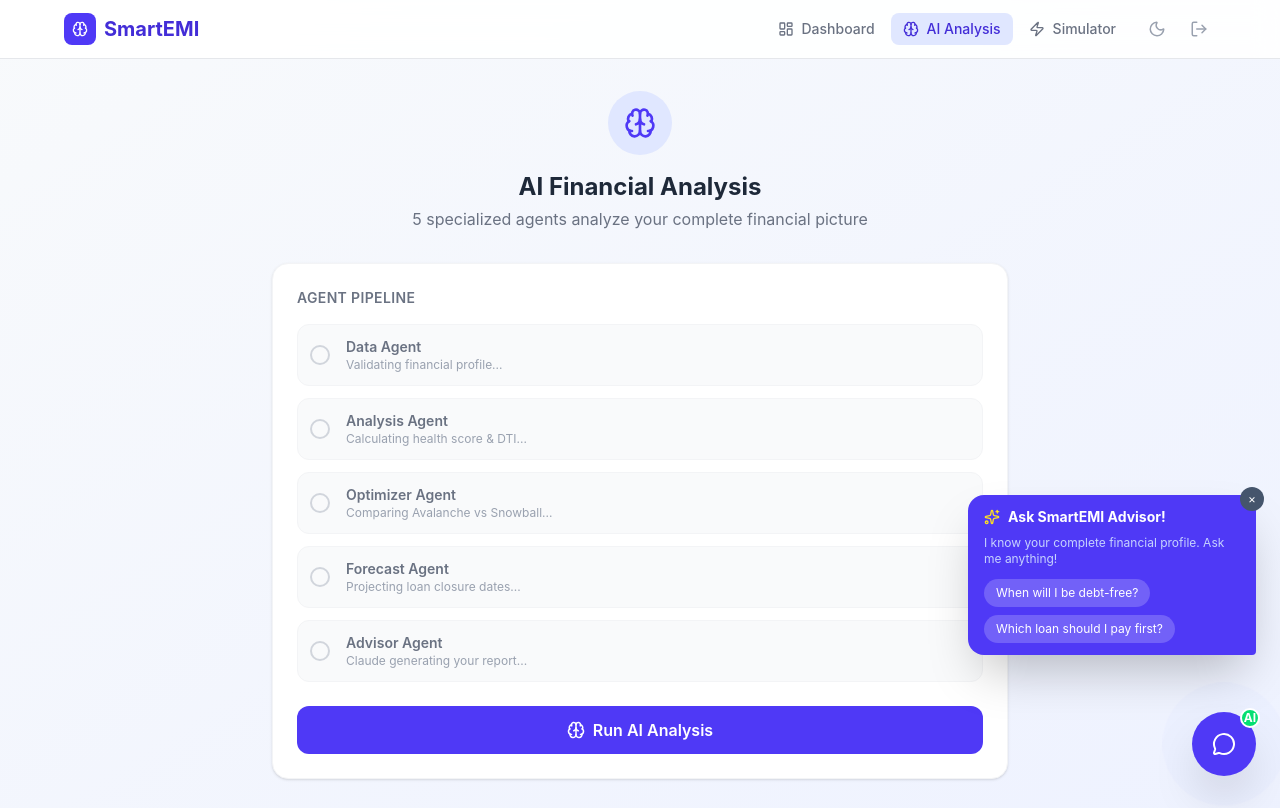
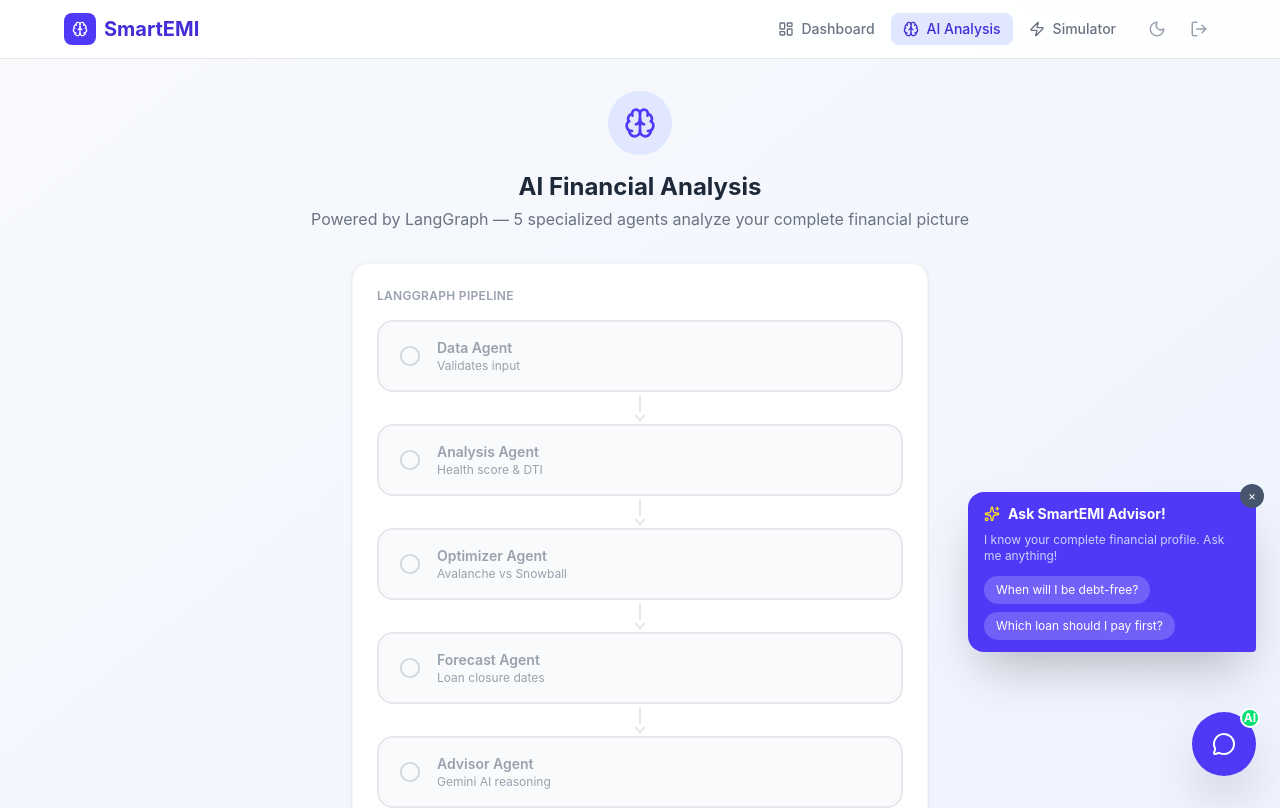
Before and after one commit to ruchita0131/smartemi-frontend, a React (Vite) app: page /analysis in a window 1280 px wide. Shown: the top 808 px of the page. Built offline with nearby package versions, Linux system fonts and the light colour scheme; sample sign-in values are in the browser's storage.

Commit message:
Add LangGraph visual pipeline graph

```diff
--- /dev/null
+++ b/src/components/AgentGraph.jsx
@@ -0,0 +1,117 @@
+import { CheckCircle, Loader, Circle } from 'lucide-react';
+
+const NODES = [
+  { id: 'data_agent',      label: 'Data Agent',      desc: 'Validates input',         color: 'blue'   },
+  { id: 'analysis_agent',  label: 'Analysis Agent',  desc: 'Health score & DTI',      color: 'indigo' },
+  { id: 'optimizer_agent', label: 'Optimizer Agent', desc: 'Avalanche vs Snowball',   color: 'violet' },
+  { id: 'forecast_agent',  label: 'Forecast Agent',  desc: 'Loan closure dates',      color: 'purple' },
+  { id: 'advisor_agent',   label: 'Advisor Agent',   desc: 'Gemini AI reasoning',     color: 'pink'   },
+];
+
+const colorMap = {
+  blue:   { bg: 'bg-blue-50 dark:bg-blue-900/20',     border: 'border-blue-300 dark:border-blue-700',     text: 'text-blue-700 dark:text-blue-300',     icon: 'text-blue-500',   dot: 'bg-blue-400'   },
+  indigo: { bg: 'bg-indigo-50 dark:bg-indigo-900/20', border: 'border-indigo-300 dark:border-indigo-700', text: 'text-indigo-700 dark:text-indigo-300', icon: 'text-indigo-500', dot: 'bg-indigo-400' },
+  violet: { bg: 'bg-violet-50 dark:bg-violet-900/20', border: 'border-violet-300 dark:border-violet-700', text: 'text-violet-700 dark:text-violet-300', icon: 'text-violet-500', dot: 'bg-violet-400' },
+  purple: { bg: 'bg-purple-50 dark:bg-purple-900/20', border: 'border-purple-300 dark:border-purple-700', text: 'text-purple-700 dark:text-purple-300', icon: 'text-purple-500', dot: 'bg-purple-400' },
+  pink:   { bg: 'bg-pink-50 dark:bg-pink-900/20',     border: 'border-pink-300 dark:border-pink-700',     text: 'text-pink-700 dark:text-pink-300',     icon: 'text-pink-500',   dot: 'bg-pink-400'   },
+};
+
+export default function AgentGraph({ activeStep, running, done }) {
+  return (
+    <div className="w-full">
+      <p className="text-xs font-semibold text-gray-400 dark:text-gray-500 uppercase tracking-wide mb-4">
+        LangGraph Pipeline
+      </p>
+
+      {/* Graph nodes + edges */}
+      <div className="flex flex-col items-center gap-0">
+        {NODES.map((node, i) => {
+          const isDone    = done || activeStep > i;
+          const isActive  = running && activeStep === i;
+          const isPending = !isDone && !isActive;
+          const colors    = colorMap[node.color];
+
+          return (
+            <div key={node.id} className="flex flex-col items-center w-full">
+
+              {/* Node card */}
+              <div className={`w-full flex items-center gap-4 px-5 py-4 rounded-2xl border-2 transition-all duration-500 ${
+                isDone   ? `${colors.bg} ${colors.border} shadow-sm` :
+                isActive ? `${colors.bg} ${colors.border} shadow-lg scale-[1.02]` :
+                           'bg-gray-50 dark:bg-slate-800/50 border-gray-200 dark:border-slate-700'
+              }`}>
+
+                {/* Status icon */}
+                <div className="flex-shrink-0">
+                  {isDone ? (
+                    <CheckCircle size={22} className={colors.icon} />
+                  ) : isActive ? (
+                    <Loader size={22} className={`${colors.icon} animate-spin`} />
+                  ) : (
+                    <Circle size={22} className="text-gray-300 dark:text-slate-600" />
+                  )}
+                </div>
+
+                {/* Node info */}
+                <div className="flex-1 min-w-0">
+                  <p className={`font-semibold text-sm ${
+                    isDone || isActive ? colors.text : 'text-gray-400 dark:text-slate-500'
+                  }`}>
+                    {node.label}
+                  </p>
+                  <p className="text-xs text-gray-400 dark:text-slate-500 truncate">
+                    {node.desc}
+                  </p>
+                </div>
+
+                {/* Active pulse dot */}
+                {isActive && (
+                  <div className="flex-shrink-0 flex items-center gap-1">
+                    <div className={`w-2 h-2 rounded-full ${colors.dot} animate-ping`} />
+                    <span className={`text-xs font-medium ${colors.text}`}>Running</span>
+                  </div>
+                )}
+
+                {/* Done badge */}
+                {isDone && (
+                  <div className="flex-shrink-0">
+                    <span className={`text-xs font-semibold px-2 py-0.5 rounded-full ${colors.bg} ${colors.text} border ${colors.border}`}>
+                      Done
+                    </span>
+                  </div>
+                )}
+              </div>
+
+              {/* Edge connector */}
+              {i < NODES.length - 1 && (
+                <div className="flex flex-col items-center my-1">
+                  <div className={`w-0.5 h-4 transition-all duration-500 ${
+                    isDone ? colors.dot : 'bg-gray-200 dark:bg-slate-700'
+                  }`} />
+                  <div className={`w-2 h-2 rotate-45 border-r-2 border-b-2 transition-all duration-500 ${
+                    isDone ? colors.border : 'border-gray-200 dark:border-slate-700'
+                  }`} />
+                </div>
+              )}
+            </div>
+          );
+        })}
+      </div>
+
+      {/* Final END node */}
+      <div className="flex flex-col items-center mt-1">
+        <div className="flex flex-col items-center my-1">
+          <div className={`w-0.5 h-4 transition-all duration-500 ${done ? 'bg-green-400' : 'bg-gray-200 dark:bg-slate-700'}`} />
+          <div className={`w-2 h-2 rotate-45 border-r-2 border-b-2 transition-all duration-500 ${done ? 'border-green-400' : 'border-gray-200 dark:border-slate-700'}`} />
+        </div>
+        <div className={`px-6 py-2 rounded-full border-2 text-sm font-bold transition-all duration-500 ${
+          done
+            ? 'bg-green-50 dark:bg-green-900/20 border-green-400 text-green-700 dark:text-green-400'
+            : 'bg-gray-50 dark:bg-slate-800 border-gray-200 dark:border-slate-700 text-gray-300 dark:text-slate-600'
+        }`}>
+          {done ? '✅ END — Analysis Complete' : 'END'}
+        </div>
+      </div>
+    </div>
+  );
+}
--- a/src/pages/AnalysisPage.jsx
+++ b/src/pages/AnalysisPage.jsx
@@ -2,181 +2,188 @@ import { useState } from 'react';
 import { useAuth } from '../context/AuthContext';
 import client from '../api/client';
 import Navbar from '../components/Navbar';
-import { Brain, CheckCircle, Loader, AlertCircle } from 'lucide-react';
-
-const AGENTS = [
-  { key: 'profile',  label: 'Data Agent',     desc: 'Validating financial profile...'   },
-  { key: 'analysis', label: 'Analysis Agent',  desc: 'Calculating health score & DTI...' },
-  { key: 'strategy', label: 'Optimizer Agent', desc: 'Comparing Avalanche vs Snowball...' },
-  { key: 'forecast', label: 'Forecast Agent',  desc: 'Projecting loan closure dates...'  },
-  { key: 'advice',   label: 'Advisor Agent',   desc: 'Claude generating your report...'  },
-];
+import AgentGraph from '../components/AgentGraph';
+import { Brain, AlertCircle, Loader, Sparkles } from 'lucide-react';
 
 export default function AnalysisPage() {
   const { user } = useAuth();
   const [running, setRunning] = useState(false);
   const [result, setResult] = useState(null);
   const [activeStep, setActiveStep] = useState(-1);
+  const [done, setDone] = useState(false);
   const [error, setError] = useState('');
 
   const runAnalysis = async () => {
     setRunning(true);
     setResult(null);
+    setDone(false);
     setError('');
+    setActiveStep(0);
 
-    // Animate through steps while waiting
-    for (let i = 0; i < AGENTS.length; i++) {
+    // Animate through agents
+    for (let i = 0; i < 5; i++) {
       setActiveStep(i);
-      await new Promise(r => setTimeout(r, 800));
+      await new Promise(r => setTimeout(r, 700));
     }
 
     try {
       const { data } = await client.get(`/api/users/${user.id}/analyze`);
       setResult(data);
+      setDone(true);
       setActiveStep(5);
     } catch (e) {
       setError(e.response?.data?.detail || 'Analysis failed. Make sure you have income and at least one loan added.');
       setActiveStep(-1);
+      setDone(false);
     } finally {
       setRunning(false);
     }
   };
 
+  const card = "bg-white dark:bg-slate-900 rounded-2xl shadow-sm border border-gray-100 dark:border-slate-800 p-6";
+
   return (
     <div className="min-h-screen bg-gradient-to-br from-slate-50 to-indigo-50 dark:from-slate-950 dark:to-slate-900">
       <Navbar />
-      <div className="max-w-3xl mx-auto px-4 py-8">
+      <div className="max-w-5xl mx-auto px-4 py-8">
+
         <div className="text-center mb-8">
-          <div className="inline-flex items-center justify-center w-16 h-16 bg-indigo-100 rounded-full mb-4">
-            <Brain className="text-indigo-600" size={32} />
+          <div className="inline-flex items-center justify-center w-16 h-16 bg-indigo-100 dark:bg-indigo-900/40 rounded-full mb-4">
+            <Brain className="text-indigo-600 dark:text-indigo-400" size={32} />
           </div>
-          <h1 className="text-2xl font-bold text-gray-800">AI Financial Analysis</h1>
-          <p className="text-gray-500 mt-1">5 specialized agents analyze your complete financial picture</p>
+          <h1 className="text-2xl font-bold text-gray-800 dark:text-gray-100">AI Financial Analysis</h1>
+          <p className="text-gray-500 dark:text-gray-400 mt-1">
+            Powered by LangGraph — 5 specialized agents analyze your complete financial picture
+          </p>
         </div>
 
-        {/* Agent Pipeline */}
-        <div className="bg-white dark:bg-slate-900 rounded-2xl shadow-sm border border-gray-100 dark:border-slate-800 p-6 mb-6">
-          <h2 className="text-sm font-semibold text-gray-500 dark:text-gray-400 uppercase tracking-wide mb-4">Agent Pipeline</h2>
-          <div className="space-y-3">
-            {AGENTS.map((agent, i) => {
-              const isDone = activeStep > i || activeStep === 5;
-              const isActive = activeStep === i && running;
-              return (
-                <div key={agent.key} className={`flex items-center gap-4 p-3 rounded-xl transition-all ${
-                  isActive ? 'bg-indigo-50 border border-indigo-200' :
-                  isDone   ? 'bg-green-50 border border-green-200' :
-                             'bg-gray-50 dark:bg-slate-800 border border-gray-100 dark:border-slate-700'
-                }`}>
-                  <div className="flex-shrink-0">
-                    {isDone ? <CheckCircle className="text-green-500" size={20} /> :
-                     isActive ? <Loader className="text-indigo-500 animate-spin" size={20} /> :
-                     <div className="w-5 h-5 rounded-full border-2 border-gray-300" />}
-                  </div>
-                  <div>
-                    <p className={`text-sm font-semibold ${isActive ? 'text-indigo-700' : isDone ? 'text-green-700' : 'text-gray-500'}`}>
-                      {agent.label}
-                    </p>
-                    <p className="text-xs text-gray-400">{agent.desc}</p>
-                  </div>
-                </div>
-              );
-            })}
-          </div>
+        {/* Two column layout when results available */}
+        <div className={`grid gap-6 ${result ? 'md:grid-cols-2' : 'md:grid-cols-1 max-w-xl mx-auto'}`}>
+
+          {/* LEFT: Graph */}
+          <div className={card}>
+            <AgentGraph activeStep={activeStep} running={running} done={done} />
 
             {error && (
-            <div className="mt-4 flex items-start gap-2 bg-red-50 border border-red-200 rounded-xl p-3">
+              <div className="mt-4 flex items-start gap-2 bg-red-50 dark:bg-red-900/20 border border-red-200 dark:border-red-800 rounded-xl p-3">
                 <AlertCircle className="text-red-500 flex-shrink-0 mt-0.5" size={16} />
-              <p className="text-sm text-red-700">{error}</p>
+                <p className="text-sm text-red-700 dark:text-red-400">{error}</p>
               </div>
             )}
 
             <button
               onClick={runAnalysis}
               disabled={running}
-            className="w-full mt-6 bg-indigo-600 hover:bg-indigo-700 text-white font-semibold py-3 rounded-xl transition disabled:opacity-60 flex items-center justify-center gap-2"
+              className="w-full mt-6 bg-indigo-600 hover:bg-indigo-700 active:scale-95 text-white font-semibold py-3 rounded-xl transition-all disabled:opacity-60 flex items-center justify-center gap-2"
             >
-            {running ? <><Loader size={18} className="animate-spin" /> Running Analysis...</> : <><Brain size={18} /> Run AI Analysis</>}
+              {running
+                ? <><Loader size={18} className="animate-spin" /> Running Pipeline...</>
+                : <><Sparkles size={18} /> Run LangGraph Analysis</>
+              }
             </button>
           </div>
 
-        {/* Results */}
+          {/* RIGHT: Results */}
           {result && (
             <div className="space-y-4">
 
               {/* Health Score */}
-            <div className="bg-white dark:bg-slate-900 rounded-2xl shadow-sm border border-gray-100 dark:border-slate-800 p-6 mb-6">
-              <h2 className="text-lg font-bold text-gray-800 mb-4">Financial Health</h2>
+              <div className={card}>
+                <h2 className="text-lg font-bold text-gray-800 dark:text-gray-100 mb-4">Financial Health</h2>
                 <div className="flex items-center gap-6">
                   <div className={`text-5xl font-bold ${
-                  result.analysis.health_score >= 75 ? 'text-green-600' :
-                  result.analysis.health_score >= 50 ? 'text-orange-500' : 'text-red-600'
+                    result.analysis.health_score >= 75 ? 'text-emerald-600' :
+                    result.analysis.health_score >= 50 ? 'text-amber-500' : 'text-red-600'
                   }`}>
                     {result.analysis.health_score}
                     <span className="text-xl text-gray-400">/100</span>
                   </div>
                   <div>
-                  <p className="font-semibold text-gray-700 text-lg">{result.analysis.health_label}</p>
-                  <p className="text-sm text-gray-500">DTI Ratio: {result.analysis.dti_ratio}%</p>
+                    <p className="font-semibold text-gray-700 dark:text-gray-200 text-lg">
+                      {result.analysis.health_label}
+                    </p>
+                    <p className="text-sm text-gray-500 dark:text-gray-400">
+                      DTI: {result.analysis.dti_ratio}%
+                    </p>
+                    <p className="text-sm text-gray-500 dark:text-gray-400">
+                      Surplus: ₹{result.analysis.monthly_surplus?.toLocaleString()}
+                    </p>
                   </div>
                 </div>
               </div>
 
               {/* Strategy */}
-            <div className="bg-white rounded-2xl shadow-sm border border-gray-100 p-6">
-              <h2 className="text-lg font-bold text-gray-800 mb-4">Recommended Strategy</h2>
-              <div className="grid grid-cols-2 gap-4">
+              <div className={card}>
+                <h2 className="text-lg font-bold text-gray-800 dark:text-gray-100 mb-4">
+                  Repayment Strategy
+                </h2>
+                <div className="grid grid-cols-2 gap-3">
                   {['avalanche', 'snowball'].map(method => (
                     <div key={method} className={`p-4 rounded-xl border-2 ${
                       result.strategy.recommended_method === method
-                      ? 'border-indigo-400 bg-indigo-50'
-                      : 'border-gray-200 bg-gray-50'
+                        ? 'border-indigo-400 bg-indigo-50 dark:bg-indigo-900/20'
+                        : 'border-gray-200 dark:border-slate-700 bg-gray-50 dark:bg-slate-800'
                     }`}>
                       <div className="flex items-center justify-between mb-2">
-                      <p className="font-semibold text-gray-800 capitalize">{method}</p>
+                        <p className="font-semibold text-gray-800 dark:text-gray-200 capitalize text-sm">
+                          {method}
+                        </p>
                         {result.strategy.recommended_method === method && (
-                        <span className="text-xs bg-indigo-600 text-white px-2 py-0.5 rounded-full">Recommended</span>
+                          <span className="text-xs bg-indigo-600 text-white px-2 py-0.5 rounded-full">
+                            Best
+                          </span>
                         )}
                       </div>
-                    <p className="text-sm text-gray-600">
-                      {method === 'avalanche' ? 'Highest interest first' : 'Smallest balance first'}
+                      <p className="text-xs text-gray-500 dark:text-gray-400">
+                        {method === 'avalanche' ? 'Highest rate first' : 'Lowest balance first'}
                       </p>
-                    <p className="text-sm font-medium text-gray-700 mt-1">
-                      ₹{result.strategy[method]?.total_interest?.toLocaleString()} total interest
+                      <p className="text-sm font-medium text-gray-700 dark:text-gray-300 mt-1">
+                        ₹{result.strategy[method]?.total_interest?.toLocaleString()} interest
                       </p>
-                    <p className="text-xs text-gray-500">
-                      {result.strategy[method]?.months_to_payoff} months to debt-free
+                      <p className="text-xs text-gray-400">
+                        {result.strategy[method]?.months_to_payoff} months
                       </p>
                     </div>
                   ))}
                 </div>
               </div>
 
-            {/* Loan Forecasts */}
-            <div className="bg-white dark:bg-slate-900 rounded-2xl shadow-sm border border-gray-100 dark:border-slate-800 p-6 mb-6">
-              <h2 className="text-lg font-bold text-gray-800 mb-4">Loan Projections</h2>
+              {/* Forecasts */}
+              <div className={card}>
+                <h2 className="text-lg font-bold text-gray-800 dark:text-gray-100 mb-4">
+                  Loan Projections
+                </h2>
                 <div className="space-y-3">
                   {result.forecast.projections.map((p, i) => (
-                  <div key={i} className="flex items-center justify-between p-3 bg-gray-50 rounded-xl">
+                    <div key={i} className="flex items-center justify-between p-3 bg-gray-50 dark:bg-slate-800 rounded-xl">
                       <div>
-                      <p className="font-medium text-gray-800 capitalize">{p.loan_type} Loan</p>
-                      <p className="text-sm text-gray-500">Closes {p.closure_date}</p>
+                        <p className="font-medium text-gray-800 dark:text-gray-200 capitalize text-sm">
+                          {p.loan_type} Loan
+                        </p>
+                        <p className="text-xs text-gray-500 dark:text-gray-400">
+                          Closes {p.closure_date}
+                        </p>
                       </div>
                       <div className="text-right">
-                      <p className="text-sm font-medium text-red-600">₹{p.total_interest_remaining?.toLocaleString()} interest left</p>
-                      <p className="text-xs text-gray-400">{p.months_remaining} months</p>
+                        <p className="text-sm font-medium text-red-600 dark:text-red-400">
+                          ₹{p.total_interest_remaining?.toLocaleString()}
+                        </p>
+                        <p className="text-xs text-gray-400">{p.months_remaining} months left</p>
                       </div>
                     </div>
                   ))}
                 </div>
               </div>
 
-            {/* Claude's Advice */}
-            <div className="bg-gradient-to-br from-indigo-50 to-blue-50 rounded-2xl border border-indigo-200 p-6">
+              {/* AI Advice */}
+              <div className="bg-gradient-to-br from-indigo-50 to-purple-50 dark:from-indigo-900/20 dark:to-purple-900/20 rounded-2xl border border-indigo-200 dark:border-indigo-800 p-6">
                 <div className="flex items-center gap-2 mb-4">
-                <Brain className="text-indigo-600" size={20} />
-                <h2 className="text-lg font-bold text-indigo-800">AI Advisor Report</h2>
+                  <Sparkles className="text-indigo-600 dark:text-indigo-400" size={18} />
+                  <h2 className="text-lg font-bold text-indigo-800 dark:text-indigo-300">
+                    Gemini AI Report
+                  </h2>
                 </div>
-              <div className="prose prose-sm text-gray-700 whitespace-pre-wrap leading-relaxed">
+                <div className="text-sm text-gray-700 dark:text-gray-300 whitespace-pre-wrap leading-relaxed">
                   {result.advice}
                 </div>
               </div>
@@ -185,5 +192,6 @@ export default function AnalysisPage() {
           )}
         </div>
       </div>
+    </div>
   );
 }
```
Lines whose indentation alone changed are shown as unchanged.
